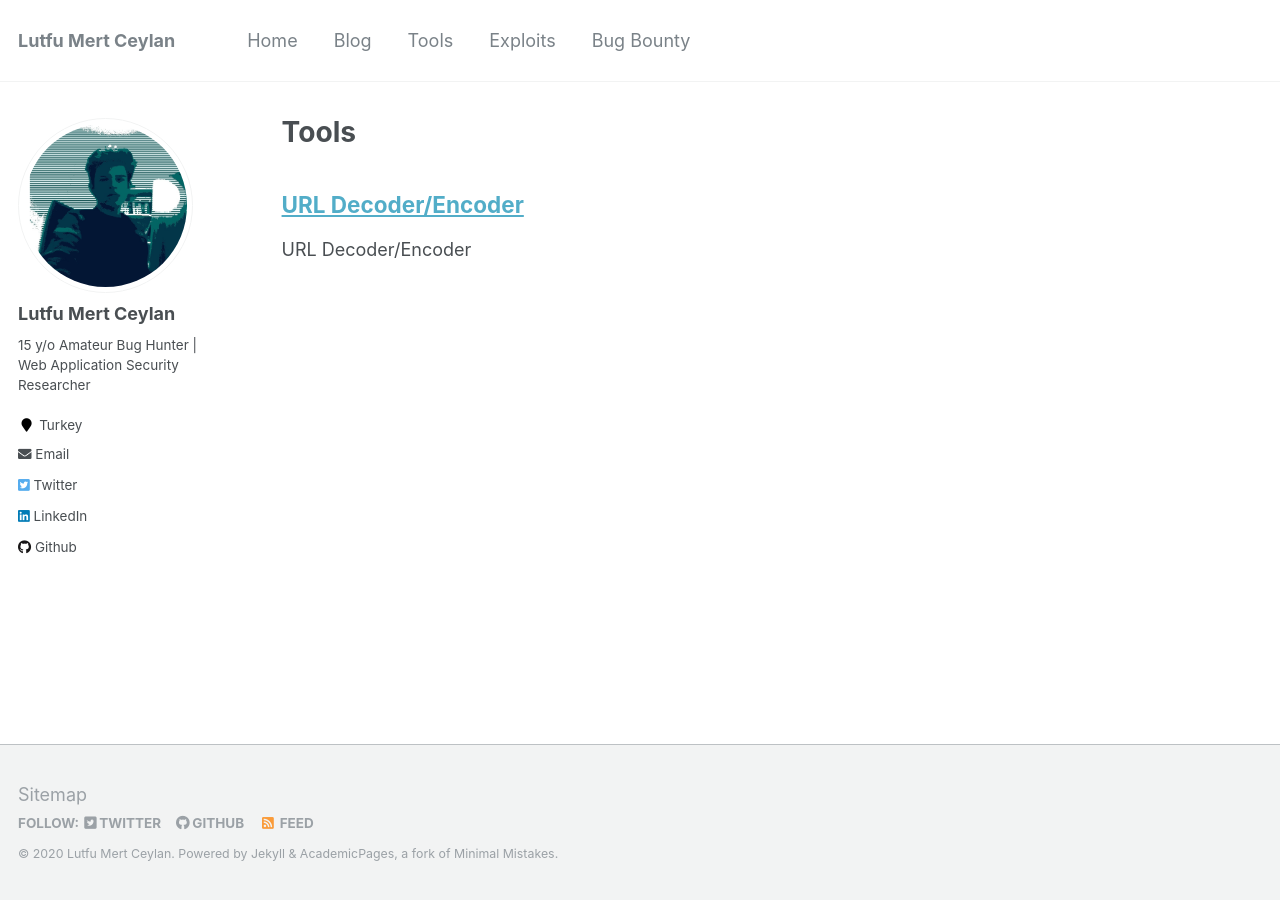
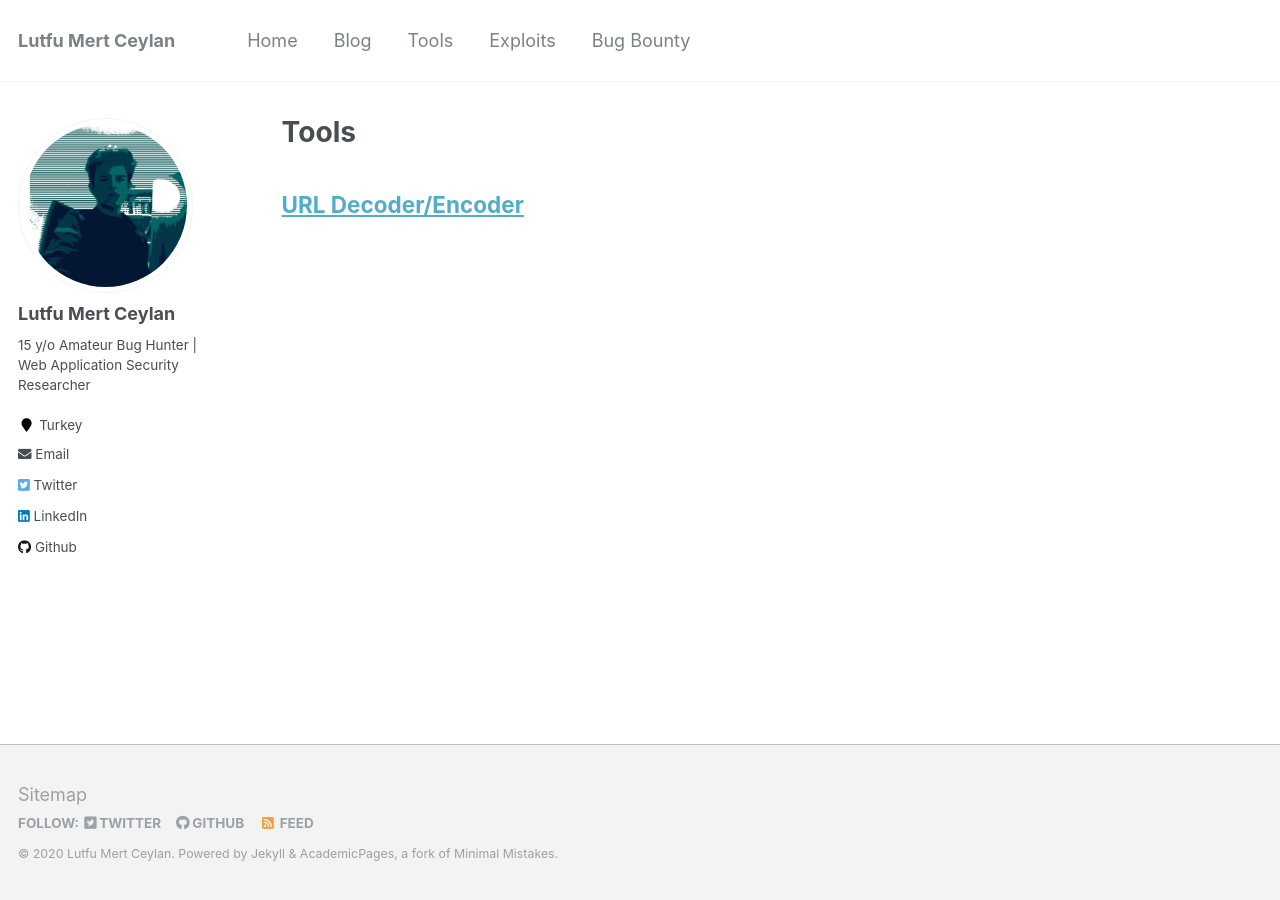
Before and after one commit to lutfumertceylan/mywebsite, a Jekyll site: the page built from tools/tools.md, in a window 1280 px wide. Built offline with Jekyll 4.4.1, drawn with Linux system fonts in a browser that asks for light colours.

Commit message:
Update tools.md

```diff
--- a/tools/tools.md
+++ b/tools/tools.md
@@ -7,4 +7,4 @@ author_profile: true
 
 {% include base_path %}
 
-<h2 class="archive__item-title" itemprop="headline"> <a href="http://lutfumertceylan.com.tr/tools/url-dencoder" rel="permalink">URL Decoder/Encoder </a></h2><p class="archive__item-excerpt" itemprop="description"></p><p>URL Decoder/Encoder</p>
+<h2><a href="http://lutfumertceylan.com.tr/tools/url-dencoder" rel="permalink">URL Decoder/Encoder</a></h2>
```
